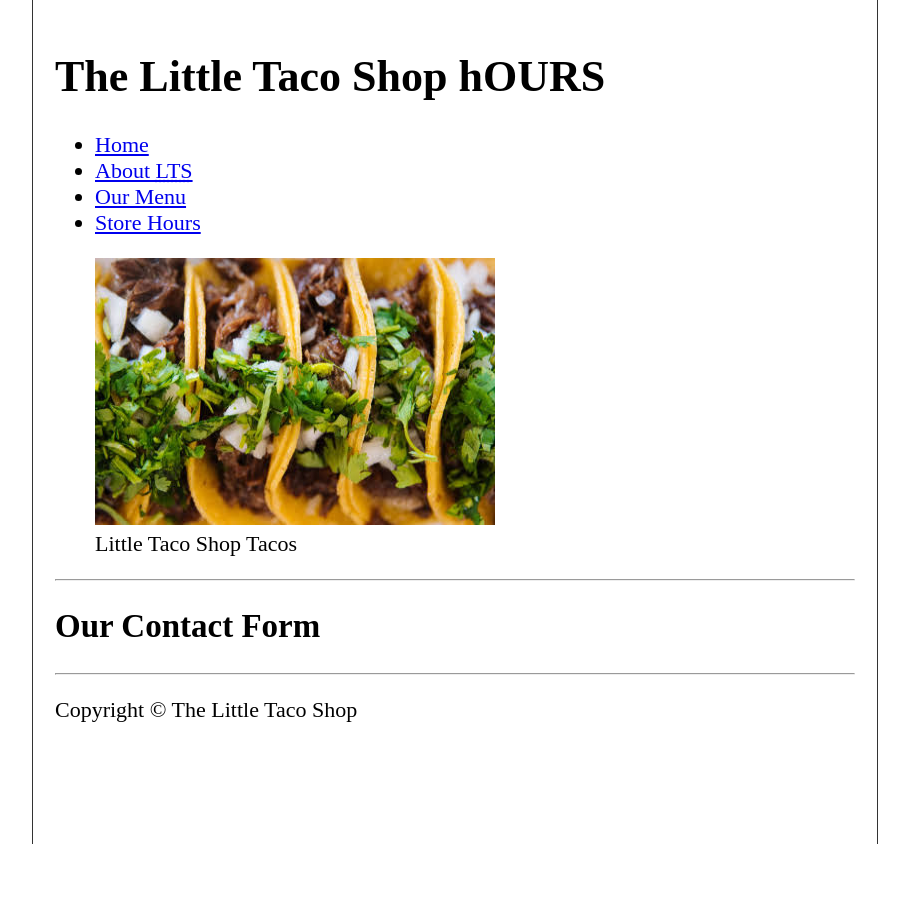
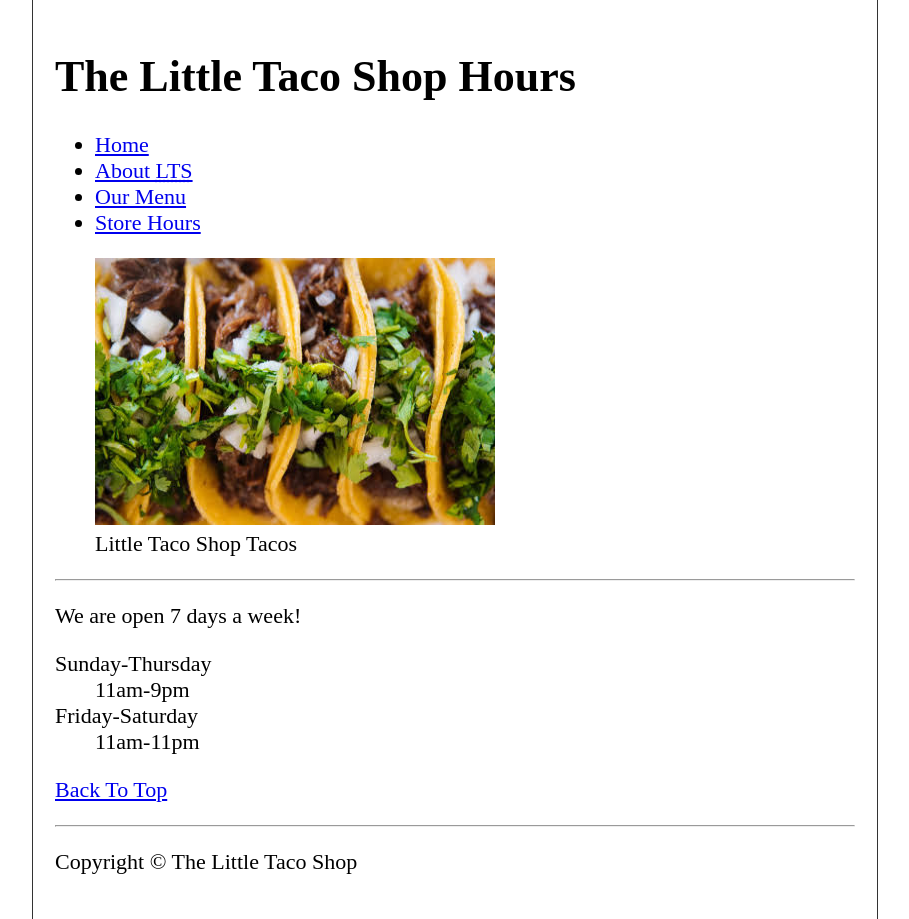
Before and after one commit to azizab-aziz/html-css-learning-lab, a plain HTML site: page 09-taco-shop/hours.html in a window 1280 px wide. Shown: the whole page, without its empty margins (185-1094 px from the left). Before the commit the page ends 844 px from the top, so only its background shows below. Drawn offline with Linux system fonts and the light colour scheme.

Commit message:
fisnih the LTS project

```diff
--- a/09-taco-shop/hours.html
+++ b/09-taco-shop/hours.html
@@ -2,27 +2,28 @@
 <html lang="en">
 <head>
     <meta charset="UTF-8">
-    <meta name="viewport" content="Store Hours for The Little Taco Shop">
+    <meta name="author" content="Aziz ABIDI">
+    <meta name="description" content="Contact information for The Little Taco Shop">
     <title>LTS Hours</title>
     <link rel="icon" href="favicon.ico" type="image/x-icon">
     <link rel="stylesheet" href="CSS/style.css">
 </head>
 <body>
     <header>
-       <h1>The Little Taco  Shop hOURS</h1>
+       <h1>The Little Taco  Shop Hours</h1>
        <nav>
         <ul>
             <li>
                 <a href="index.html">Home</a>
             </li>
             <li>
-                <a href="#about">About <abbr title="The Little Taco Shop">LTS</abbr></a>
+                <a href="/#about">About <abbr title="The Little Taco Shop">LTS</abbr></a>
             </li>
             <li>
-                <a href="#menu">Our Menu</a>
+                <a href="/#menu">Our Menu</a>
             </li>
             <li>
-                <a href="hours.html">Store Hours</a>
+                <a href="contact.html">Store Hours</a>
             </li>
         </ul>
        </nav>
@@ -30,26 +31,32 @@
        <figure>
         <img src="images/little tacos shop tacos.jpg" alt="little tacos shop tacos" loading="lazy"
         height="267" width="400" />
-        <figcaption>Little Taco Shop Tacos</figcaption>
+        <figcaption>
+            Little Taco Shop Tacos
+        </figcaption>
        </figure>
+    </header>
+    <hr>
+    <main>
+       <p>
+         We are open 7 days a week!
+       </p>
+       <dl>
+        <dt>Sunday-Thursday</dt>
+        <dd>11am-9pm</dd>
+        <dt>Friday-Saturday</dt>
+        <dd>11am-11pm</dd>
+       </dl>
+       <p>
+         <a href="#">Back To Top</a>
+       </p>
+    </main>
+    <hr>
+    <footer>
+        <p>Copyright &copy; The Little Taco Shop</p>
+    </footer>
+</body>
 
 
-    </header>
 
-    <main id="#about">
-
-       <hr>
-
-       <h2>Our Contact Form</h2>
-
-    </main>
-
-    <hr>
-
-    <footer>
-
-        <p>Copyright &copy; The Little Taco Shop</p>
-
-    </footer>
-</body>
 </html>
```
